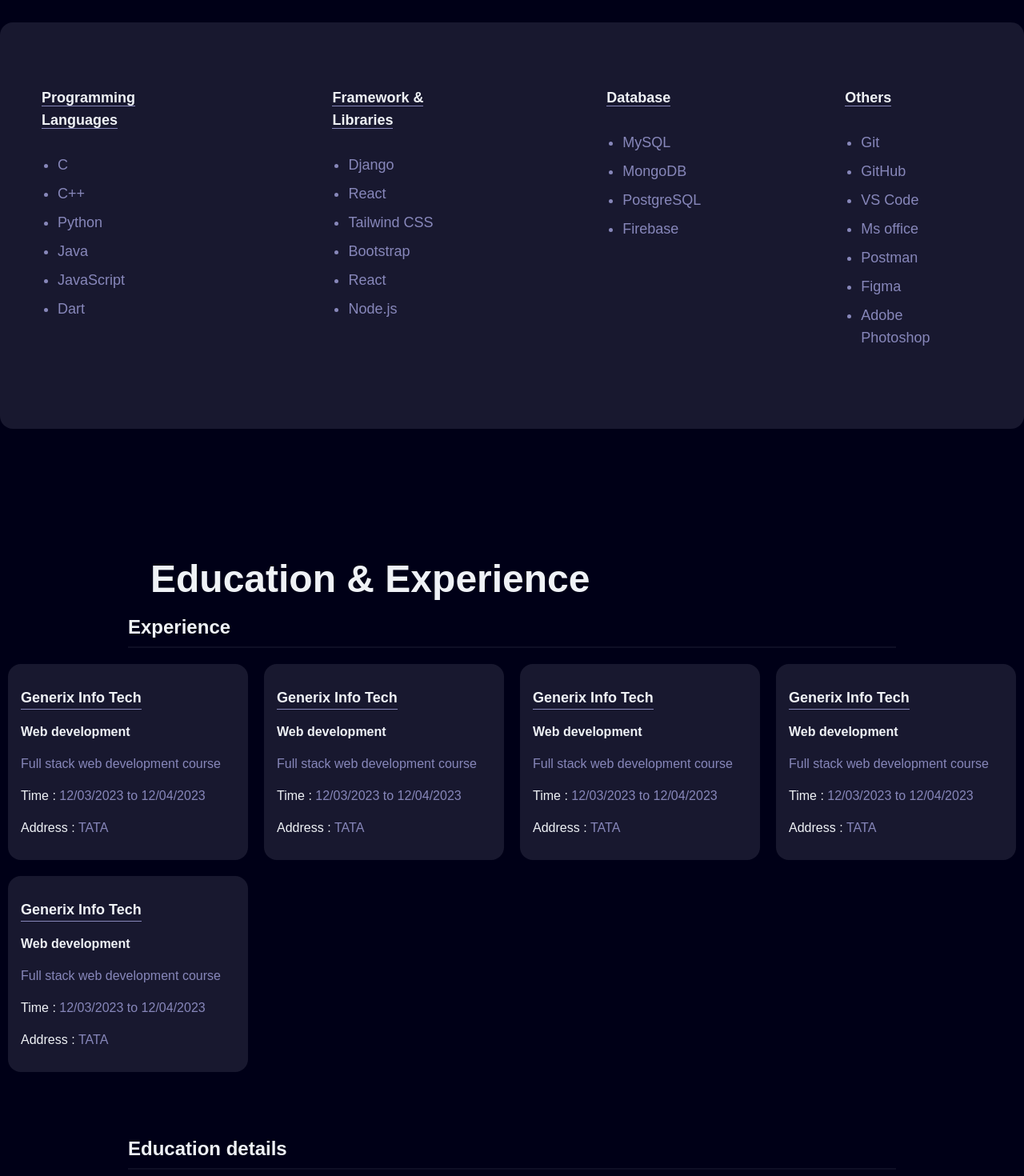
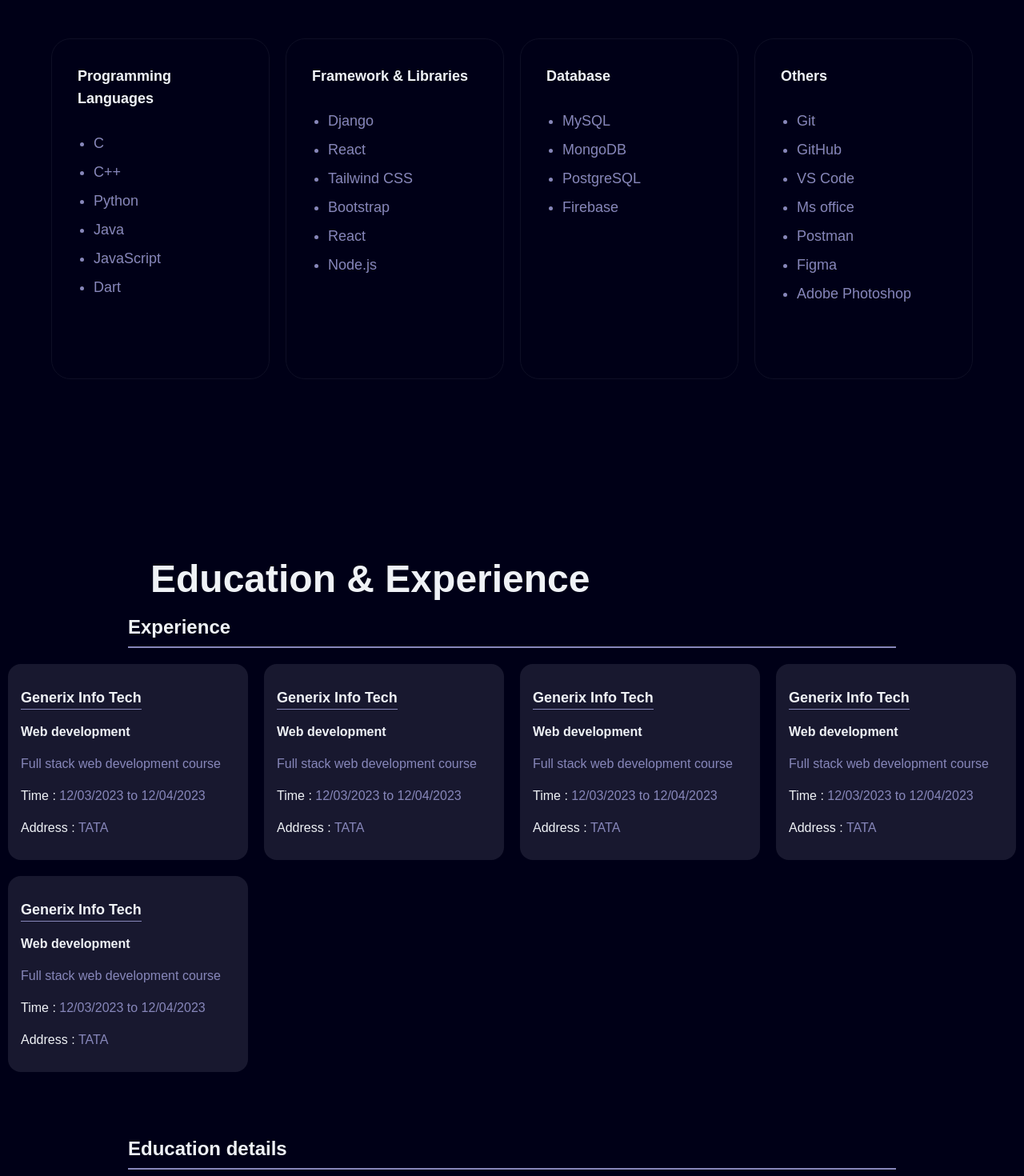
Before and after one commit to shiba-murmu/project-public-portfolio-website, a React (Vite) app: page / in a window 1280 px wide. Shown: the part 5420-6890 px from the top of the page at 80% size. Built offline with nearby package versions, Linux system fonts and the light colour scheme; a web font is replaced by a local one.

Commit message:
all UI is now set in the pages

```diff
--- a/src/components/footer/Footer.jsx
+++ b/src/components/footer/Footer.jsx
@@ -10,7 +10,7 @@ function ScrollToSection(id) {
 function Footer() {
     return (
         <>
-            <div id='footer' className='rounded-t-3xl  p-5 py-15 pb-10 md:rounded-t-4xl md:flex md:flex-col md:gap-20 border-t border-(--border-color)  md:p-30 md:pb-10'>
+            <div id='footer' className='rounded-t-3xl  p-5 py-15 pb-10 md:rounded-t-4xl md:flex md:flex-col md:gap-20 border-t border-(--muted-text)  md:p-30 md:pb-10'>
                 <div className='md:grid md:grid-cols-2 md:justify-center md:content-start'>
                     <div className='flex flex-col gap-4 md:flex md:flex-col md:gap-3'>
                         <section className='flex flex-col gap-3 md:flex md:flex-col md:gap-3'>
--- a/src/pages/Education_experience/Education_experience.jsx
+++ b/src/pages/Education_experience/Education_experience.jsx
@@ -78,7 +78,7 @@ function Education_experience() {
                 <div className='w-full md:pl-47 flex justify-center items-center md:justify-start'>
                     <Text text={'Education & Experience'} />
                 </div>
-                <div className='flex justify-left w-[90%]  md:w-[75%] border-b-2 border-(--border-color) pb-2'>
+                <div className='flex justify-left w-[90%]  md:w-[75%] border-b-2 border-(--muted-text) pb-2'>
                     <span className='text-xl md:text-2xl font-bold'>Experience</span>
                 </div>
                 <div className='hidden md:grid grid-cols-1 md:grid-cols-4 gap-5'>
--- a/src/pages/educationDetails/Education.jsx
+++ b/src/pages/educationDetails/Education.jsx
@@ -37,7 +37,7 @@ function Education() {
             <>
 
                 <div className={`flex justify-${index % 2 === 0 ? 'start' : 'end'} w-[90%] md:mb-20  md:w-[75%]`}>
-                    <div className='flex borde w-full md:w-1/2 rounded-2xl p-5 md:p-20 border-(--border-color) bg-(--footer-background) flex-col px-4  gap-2 flex-wrap'>
+                    <div className='flex border w-full  md:w-1/2 rounded-2xl p-7 md:p-20 border-(--border-color) bg-(--footer-background) flex-col px-4  gap-2 flex-wrap'>
                         <span className='text-lg font-bold border-b border-(--exception-button-border)'>{degree}</span>
                         <span className='text-md font-light text-(--muted-text)'>Branch : <span className='text-(--text-color)'>
                             {branch}
@@ -59,7 +59,7 @@ function Education() {
     return (
         <>
             <div className='min-h-screen mb-10 md:my-20  pt-10 md:pt-0 flex flex-col justify-start items-center gap-10'>
-                <div className='flex justify-left w-[90%]  md:w-[75%] border-b-2 border-(--border-color) pb-2'>
+                <div className='flex justify-left w-[90%]  md:w-[75%] border-b-2 border-(--muted-text) pb-2'>
                     <span className='text-xl md:text-2xl font-bold'>Education details</span>
                 </div>
                 <div></div>
--- a/src/pages/skills/Skills.jsx
+++ b/src/pages/skills/Skills.jsx
@@ -27,16 +27,15 @@ function Skills() {
                     {/* <Heading_text text='Technical skills' /> */}
                     <Text text={'Technical skills'} />
                 </div>
-                <div className='pt-10 bg-(--footer-background) py-12 md:py-20 px-13 mt-10 rounded-2xl md:flex  md:space-x-40 justify-center items-center md:items-start'>
-
-
+                <div className='md:w-[90%] mt-10 grid grid-rows-1 gap-4 rounded-2xl md:grid md:grid-cols-4 md:gap-5  justify-center items-center md:items-start'>
                     {
                         data_box.map((item, index) => (
-                            <div key={index}>
-                                <span className='text-md md:text-lg  font-bold border-b border-(--muted-text) '>{item.title}</span>
-                                <ul className='pl-5 p-5 md:text-lg  list-disc text-md font-normal text-(--muted-text)'>
+                            <div className='flex flex-col h-full  md:h-full border my-5 min-h-60 border-(--border-color)  rounded-3xl p-9
+                            md:p-8 items-center md:items-start' key={index}>
+                                <span className='text-md md:text-lg  font-bold  border-(--muted-text) '>{item.title}</span>
+                                <ul className='pl-5 p-5 md:text-lg  md:not-checked:list-disc text-md font-normal text-(--muted-text)'>
                                     {item.list.map((item, index) => (
-                                        <li className='mt-2'  key={index}>{item}</li>
+                                        <li className='mt-2 text-center md:text-left'  key={index}>{item}</li>
                                     ))}
                                 </ul>
                             </div>
```
